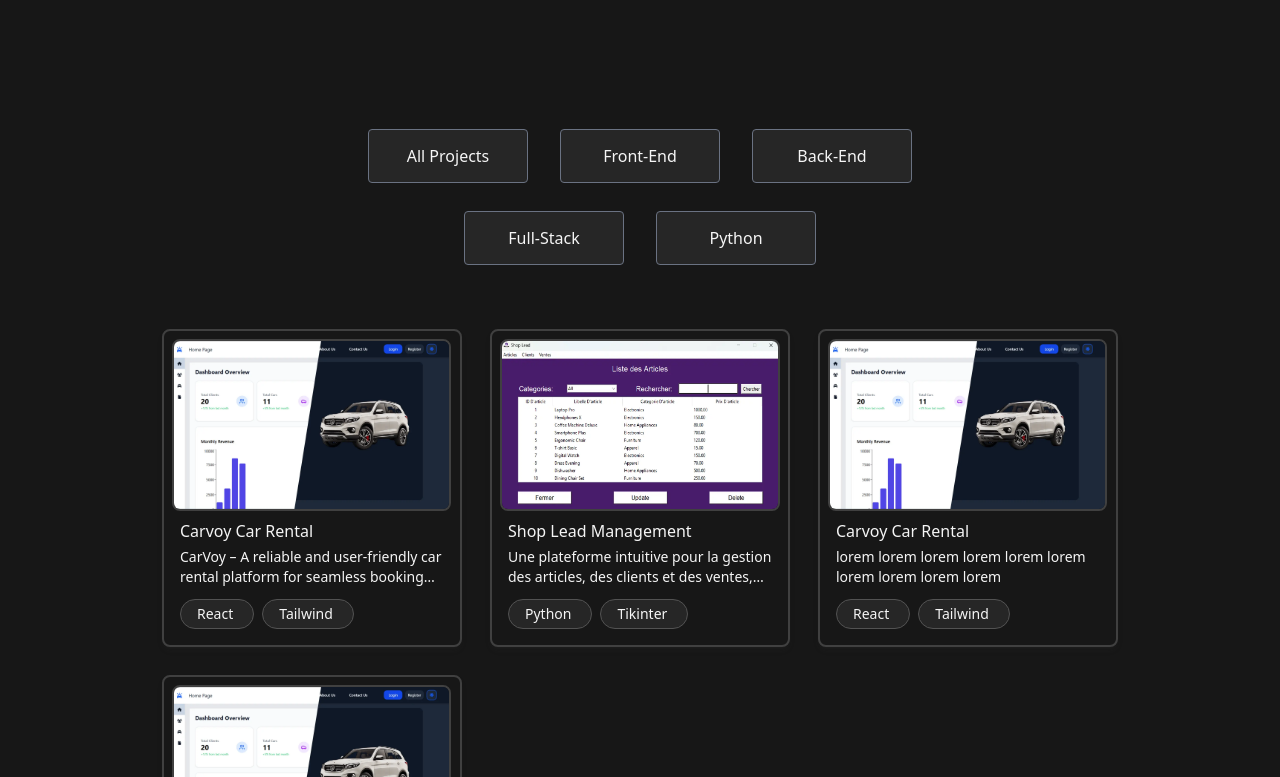
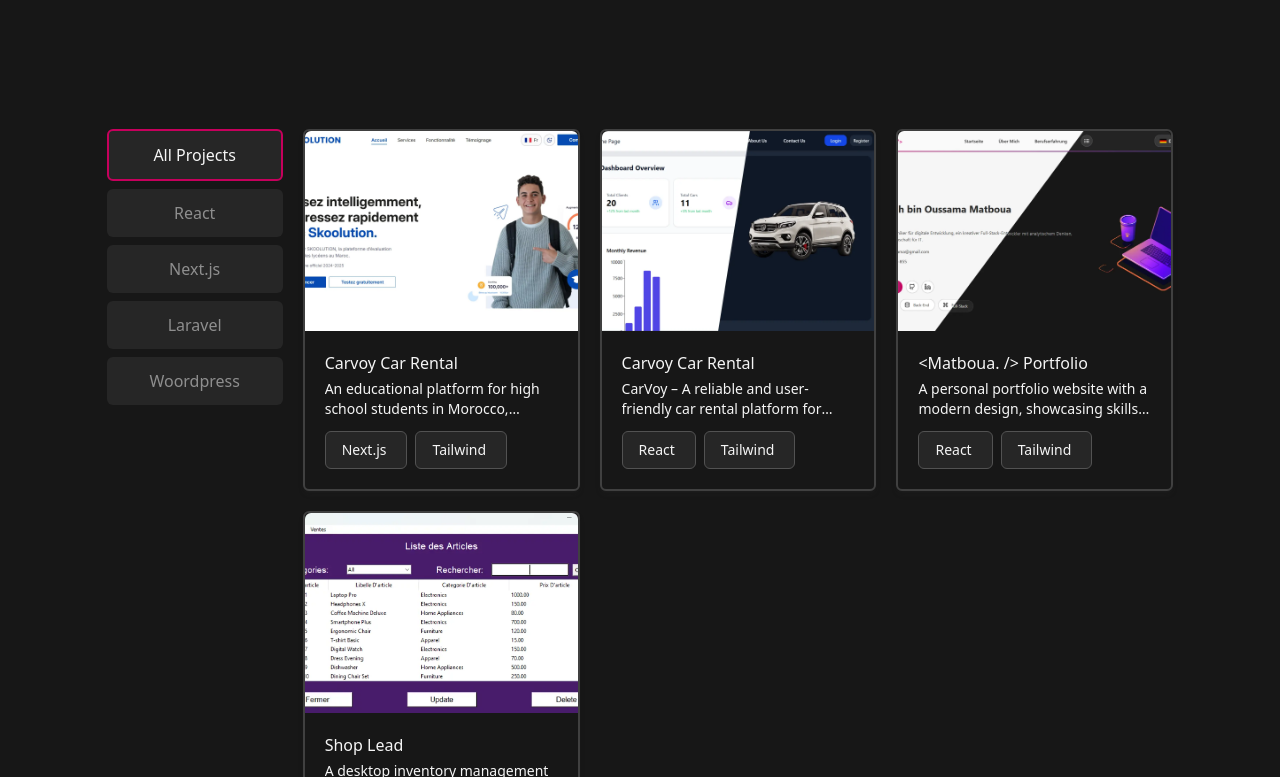
Before and after one commit to Matboua/portfolio, a React (Vite) app: page / in a window 1280 px wide. Shown: the part 703-1480 px from the top of the page. Built offline with nearby package versions, Linux system fonts and the light colour scheme.

Commit message:
Refactor code structure for improved readability and maintainability

```diff
--- a/src/components/HeroSection.jsx
+++ b/src/components/HeroSection.jsx
@@ -30,7 +30,7 @@ export default function HeroSection() {
 			className="min-h-[calc(100dvh-76px)] flex items-center justify-center w-full py-5 sm:py-8"
 		>
 			<div className="flex items-center justify-center w-full px-5 md:px-0 md:w-11/12 lg:w-10/12">
-				<div className="flex flex-col gap-5">
+				<div className="w-full md:w-1/2 flex flex-col gap-5">
 					<div className="flex flex-col gap-3">
 						<div className="flex gap-3">
 							<div className="relative flex w-fit">
@@ -125,11 +125,8 @@ export default function HeroSection() {
 						</div>
 					</div>
 				</div>
-				<div className="hidden md:block">
-					<Lottie
-						animationData={laptopAnimation}
-						className="md:w-[450px] lg:w-[600px] mt-20 -mr-30"
-					/>
+				<div className="md:w-1/2 translate-x-1/4 translate-y-1/6 hidden md:block">
+					<Lottie animationData={laptopAnimation} />
 				</div>
 			</div>
 		</section>
--- a/src/components/projects/Project.jsx
+++ b/src/components/projects/Project.jsx
@@ -1,21 +1,22 @@
 export default function Project({ image, name, description, lang1, lang2 }) {
 	return (
-		<div className="p-2 dark:bg-neutral-900 bg-white border-2 dark:border-neutral-700 border-gray-300 rounded-lg overflow-hidden w-[300px] shadow-md shadow-neutral-700/10">
-			<img
-				src={`/projects/${image}`}
-				alt="Carvoy React"
-				className="rounded-lg border-2 dark:border-neutral-700 border-gray-300 h-[172px]"
-			/>
-			<div className="p-2 flex flex-col gap-1">
+		<div className="dark:bg-neutral-900 bg-white border-2 dark:border-neutral-700 border-gray-300 rounded-md overflow-hidden shadow-md shadow-neutral-700/10 h-fit hover:rotate-2 hover:scale-101 transition-all duration-300 cursor-pointer group">
+			<div
+				style={{ backgroundImage: `url(/projects/${image})` }}
+				className="rounded-tl-md rounded-tr-md h-[200px] w-full bg-cover bg-center"
+			>
+				{/* <img src={`/projects/${image}`} alt="Carvoy React" className="w-full" /> */}
+			</div>
+			<div className="p-5 flex flex-col gap-1">
 				{/* Title + description */}
 				<p className="font-medium">{name}</p>
 				<p className="text-sm line-clamp-2">{description}</p>
 				{/* Languages */}
 				<div className="flex gap-2 mt-2">
-					<p className="flex gap-1 sm:gap-3 items-center text-sm dark:bg-neutral-800 bg-neutral-50 border border-neutral-400 dark:border-neutral-600 dark:text-neutral-100 text-neutral-800 pl-2.5 md:pl-4 pr-2.5 md:pr-5 py-1 rounded-full text-nowrap">
+					<p className="flex gap-1 sm:gap-3 items-center text-sm dark:bg-neutral-800 bg-neutral-50 border border-neutral-400 dark:border-neutral-600 dark:text-neutral-100 text-neutral-800 pl-2.5 md:pl-4 pr-2.5 md:pr-5 py-2 rounded-md text-nowrap">
 						{lang1}
 					</p>
-					<p className="flex gap-1 sm:gap-3 items-center text-sm dark:bg-neutral-800 bg-neutral-50 border border-neutral-400 dark:border-neutral-600 dark:text-neutral-100 text-neutral-800 pl-2.5 md:pl-4 pr-2.5 md:pr-5 py-1 rounded-full text-nowrap">
+					<p className="flex gap-1 sm:gap-3 items-center text-sm dark:bg-neutral-800 bg-neutral-50 border border-neutral-400 dark:border-neutral-600 dark:text-neutral-100 text-neutral-800 pl-2.5 md:pl-4 pr-2.5 md:pr-5 py-2 rounded-md text-nowrap">
 						{lang2}
 					</p>
 				</div>
--- a/src/components/projects/Projects.jsx
+++ b/src/components/projects/Projects.jsx
@@ -2,44 +2,35 @@ import Project from "./Project";
 
 export default function Projects() {
 	return (
-		<section
-			id="projects"
-			className="min-h-[calc(100dvh-76px)] flex justify-center w-full py-5 sm:py-8"
-		>
-			<div className="flex flex-col items-center gap-16 w-full px-5 md:px-0 md:w-11/12 lg:w-10/12">
-				<div className="grid grid-cols-2 sm:grid-cols-3 gap-7 sm:gap-x-8 justify-center">
-					<a
-						href="#"
-						className="w-35 xs:w-40 border cursor-pointer dark:border-gray-500 border-gray-400 py-3 sm:py-3.5 text-center rounded  hover:dark:bg-white/10 hover:bg-neutral-100 dark:bg-neutral-800 bg-white"
-					>
-						All Projects
-					</a>
-					<a
-						href="#"
-						className="w-35 xs:w-40 border cursor-pointer dark:border-gray-500 border-gray-400 py-3 sm:py-3.5 text-center rounded  hover:dark:bg-white/10 hover:bg-neutral-100 dark:bg-neutral-800 bg-white"
-					>
-						Front-End
-					</a>
-					<a
-						href="#"
-						className="w-35 xs:w-40 border cursor-pointer dark:border-gray-500 border-gray-400 py-3 sm:py-3.5 text-center rounded  hover:dark:bg-white/10 hover:bg-neutral-100 dark:bg-neutral-800 bg-white"
-					>
-						Back-End
-					</a>
-					<a
-						href="#"
-						className="w-35 xs:w-40 col-span-1 sm:col-span-2 justify-self-center border cursor-pointer dark:border-gray-500 border-gray-400 py-3 sm:py-3.5 text-center rounded  hover:dark:bg-white/10 hover:bg-neutral-100 dark:bg-neutral-800 bg-white"
-					>
-						Full-Stack
-					</a>
-					<a
-						href="#"
-						className="w-35 xs:w-40 ml-0 sm:-ml-[calc(100%+32px)] justify-self-center border cursor-pointer dark:border-gray-500 border-gray-400 py-3 sm:py-3.5 text-center rounded  hover:dark:bg-white/10 hover:bg-neutral-100 dark:bg-neutral-800 bg-white"
-					>
-						Python
-					</a>
-				</div>
-				<div className="grid grid-cols-1 sm:grid-cols-2 lx:grid-cols-3 2xl:grid-cols-4 gap-7 justify-center md:justify-between">
+		<main className="min-h-[calc(100dvh-76px)] flex justify-center w-full py-5 sm:py-8">
+			<div className="flex flex-col md:flex-row gap-5 w-full px-5 md:px-0 md:w-11/12 lg:w-10/12">
+				{/* Left Section */}
+				<section className="flex flex-row flex-wrap justify-center md:justify-start md:flex-col gap-2">
+					<button className="dark:bg-neutral-800 bg-white hover:bg-neutral-300 dark:hover:bg-neutral-700 min-[400px]:px-10 px-5 py-3 rounded-md cursor-pointertext-nowrap w-[calc(50%-24px)] min-[400px]:w-44 border-2 border-pink-700">
+						<span className="opacity-100">All Projects</span>
+					</button>
+					<button className="dark:bg-neutral-800 bg-white hover:bg-neutral-300 dark:hover:bg-neutral-700 min-[400px]:px-10 px-5 py-3 rounded-md cursor-pointertext-nowrap w-[calc(50%-24px)] min-[400px]:w-44">
+						<span className="opacity-50">React</span>
+					</button>
+					<button className="dark:bg-neutral-800 bg-white hover:bg-neutral-300 dark:hover:bg-neutral-700 min-[400px]:px-10 px-5 py-3 rounded-md cursor-pointertext-nowrap w-[calc(50%-24px)] min-[400px]:w-44">
+						<span className="opacity-50">Next.js</span>
+					</button>
+					<button className="dark:bg-neutral-800 bg-white hover:bg-neutral-300 dark:hover:bg-neutral-700 min-[400px]:px-10 px-5 py-3 rounded-md cursor-pointertext-nowrap w-[calc(50%-24px)] min-[400px]:w-44">
+						<span className="opacity-50">Laravel</span>
+					</button>
+					<button className="dark:bg-neutral-800 bg-white hover:bg-neutral-300 dark:hover:bg-neutral-700 min-[400px]:px-10 px-5 py-3 rounded-md cursor-pointertext-nowrap w-[calc(50%-24px)] min-[400px]:w-44">
+						<span className="opacity-50">Woordpress</span>
+					</button>
+				</section>
+				{/* Right section */}
+				<section className="grid grid-cols-1 xm:grid-cols-2 xl:grid-cols-3 gap-5">
+					<Project
+						image="skoolution_nextjs.webp"
+						name="Carvoy Car Rental"
+						description="An educational platform for high school students in Morocco, providing online assessment and learning tools."
+						lang1="Next.js"
+						lang2="Tailwind"
+					/>
 					<Project
 						image="carvoy_react.webp"
 						name="Carvoy Car Rental"
@@ -48,28 +39,21 @@ export default function Projects() {
 						lang2="Tailwind"
 					/>
 					<Project
-						image="ShopLead_Python.webp"
-						name="Shop Lead Management"
-						description="Une plateforme intuitive pour la gestion des articles, des clients et des ventes, optimisant votre activité en toute simplicité."
-						lang1="Python"
-						lang2="Tikinter"
-					/>
-					<Project
-						image="carvoy_react.webp"
-						name="Carvoy Car Rental"
-						description="lorem lorem lorem lorem lorem lorem lorem lorem lorem lorem"
+						image="portfolio_react.webp"
+						name="<Matboua. /> Portfolio"
+						description="A personal portfolio website with a modern design, showcasing skills and professional experience."
 						lang1="React"
 						lang2="Tailwind"
 					/>
 					<Project
-						image="carvoy_react.webp"
-						name="Carvoy Car Rental"
-						description="lorem lorem lorem lorem lorem lorem lorem lorem lorem lorem"
-						lang1="React"
-						lang2="Tailwind"
+						image="ShopLead_Python.webp"
+						name="Shop Lead"
+						description="A desktop inventory management application for tracking products, categories, and sales."
+						lang1="Python"
+						lang2="Tikinter"
 					/>
-				</div>
+				</section>
 			</div>
-		</section>
+		</main>
 	);
 }
--- a/src/index.css
+++ b/src/index.css
@@ -2,7 +2,7 @@
 @custom-variant dark (&:where(.dark, .dark *));
 
 @theme {
-	--breakpoint-xs: 26.5rem;
-	--breakpoint-xm: 38rem;
-	--breakpoint-lx: 68.7rem;
+	--breakpoint-xs: 26.5rem; /* 424px */
+	--breakpoint-xm: 38rem; /* 608px */
+	--breakpoint-lx: 68.7rem; /* 1099px */
 }
```
Also changed, not shown: public/projects/portfolio_react.webp (added), public/projects/skoolution_nextjs.webp (added).
